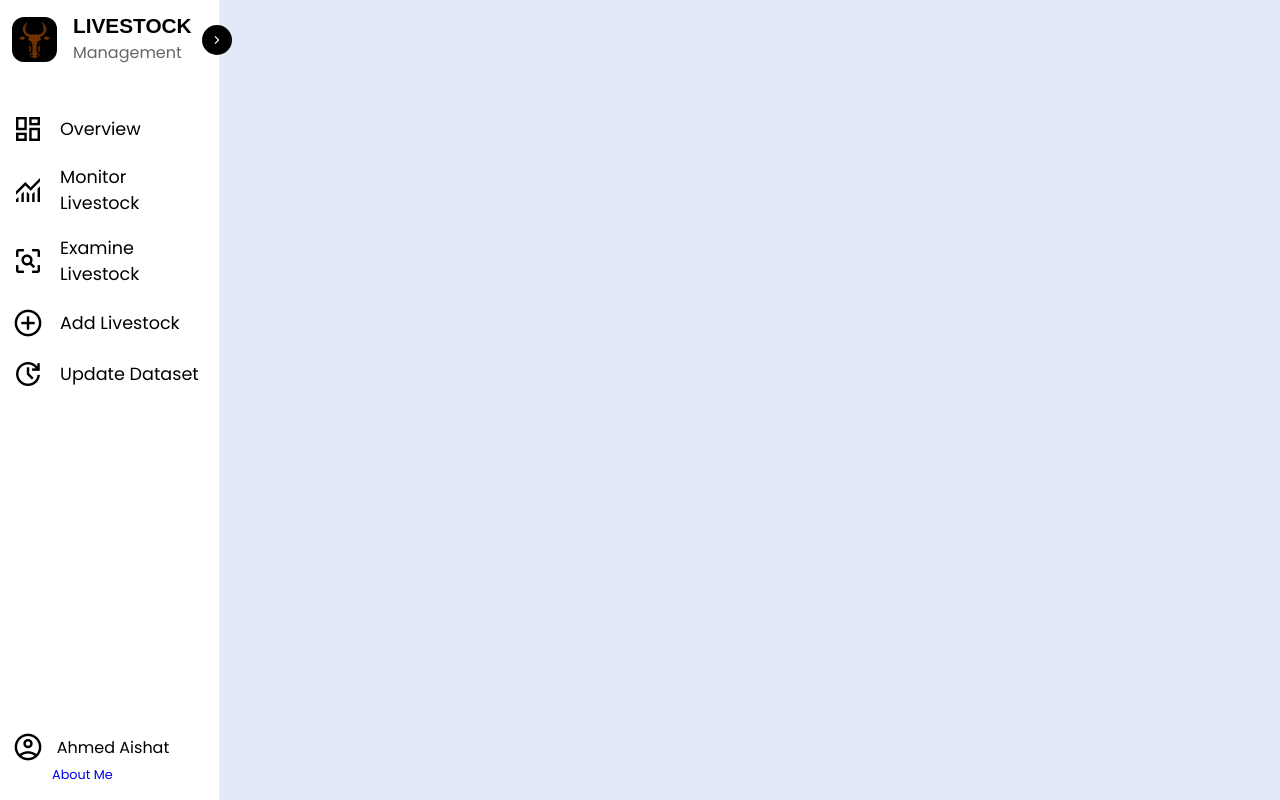
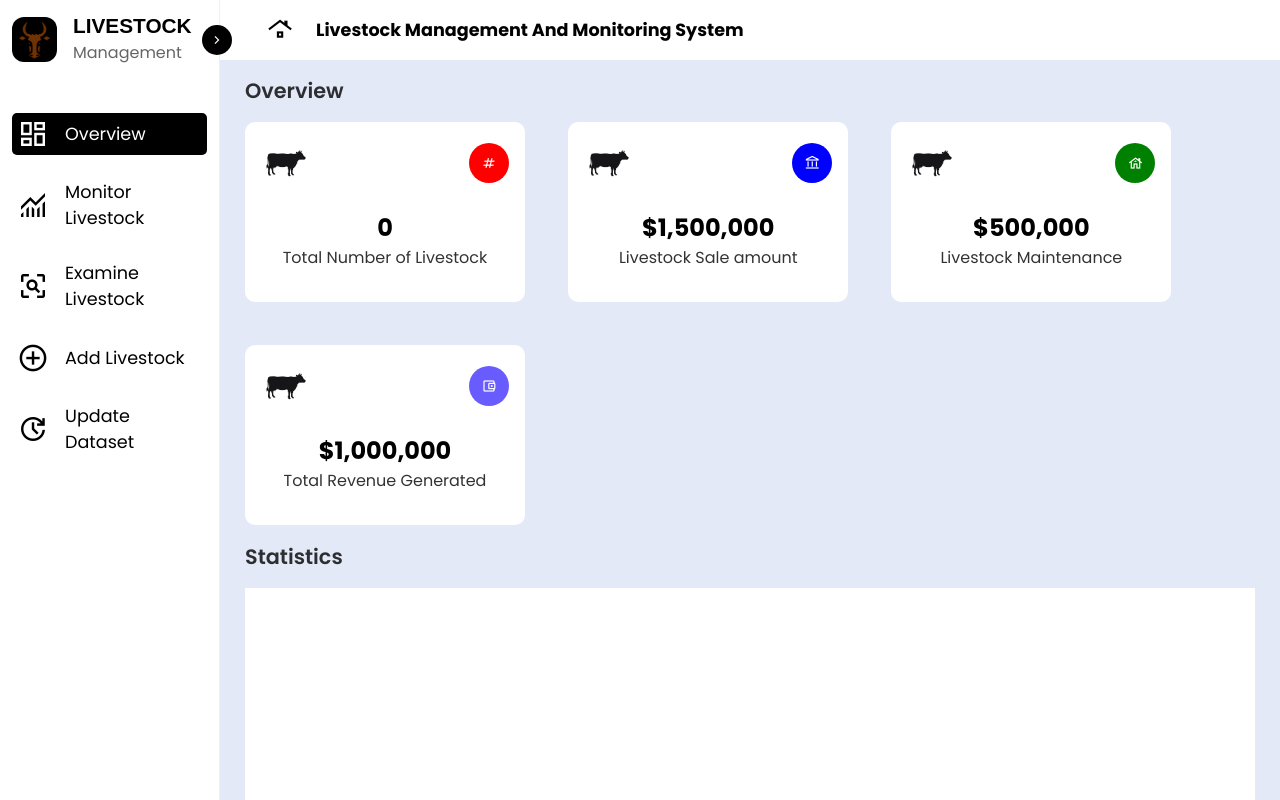
Before and after one commit to PrudentGemini/Livestock-Management, a Django app: template Frontend/templates/index.html in a window 1280 px wide. Run offline with Django 4.2, Linux system fonts and the light colour scheme; the template is opened without the code that fills it, so the values that code supplies are empty; some web fonts are replaced.

Commit message:
nothing serious is going on here

```diff
--- a/Frontend/stylesheets/index.css
+++ b/Frontend/stylesheets/index.css
@@ -2,6 +2,7 @@
     /* ****    COLOR Properties *********** */
     --main-site-background-color:#e4e9f7;
     --side-bar_background-color:#fff;
+    --side-bar-header-background:#fff;
 
     --primary-color:#695cfe;
     --primary-light-color:#f6f5ff;
@@ -87,6 +88,15 @@
     display: flex;
     gap: 1rem;
     align-items: center;
+    padding: 5px;
+    border-radius: 5px;
+    cursor: pointer;
+    transition: .3s all ease;
+}
+.page-parent-container .side-bar .side-bar-navs .active,
+.page-parent-container .side-bar .side-bar-navs .nav-item:hover{
+    background: #000;
+    color: var(--side-bar_background-color);
 }
 .page-parent-container .side-bar .side-bar-navs .nav-item span,
 .page-parent-container .side-bar .user-profile .user-ico span{
@@ -98,7 +108,7 @@
 }
 .page-parent-container .side-bar .user-profile{
     position: absolute;
-    bottom: 1rem;
+    bottom: 3.5rem;
     height: auto;
     display: flex;
     flex-direction: column;
@@ -115,4 +125,104 @@
     text-align: left;
     padding-left: 2.5rem;
 }
-.page-parent-container .main-site-view{
+/* .page-parent-container .main-site-view{
+
+} */
+.page-parent-container .main-site-view .section-header{
+    width: 100%;
+    height: 60px;
+    background: var(--side-bar_background-color);
+    padding: 14px 40px;
+    display: flex;
+    align-items: center;
+
+}
+.page-parent-container .main-site-view .section-header h4{
+    display: flex;
+    align-items: center;
+    gap: 1rem;
+    text-transform: capitalize;
+    font-size: 1.1rem;
+}
+.page-parent-container .main-site-view .section-header h4 span{
+    font-size: 1.6rem;
+    width: 40px;
+    height: 40px;
+    border-radius: 50%;
+    display: flex;
+    align-items: center;
+    justify-content: center;/*
+    background: rgba(0, 0, 0, .6);
+    color: #fff; */
+}
+.page-parent-container .main-site-view .main-site-overview-section{
+    padding: 15px 25px;
+}
+p.section-heading{
+    font-weight: 600;
+    opacity: .8;
+    font-size: 1.3rem;
+    margin-bottom: 1rem;
+    text-transform: capitalize;
+}
+.page-parent-container .main-site-view .main-site-overview-section .livestock-info .card-collections{
+    display: flex;
+    gap: 2.7rem;
+    flex-wrap: wrap;
+    align-items: center;
+    margin-bottom: 1rem;
+}
+.page-parent-container .main-site-view .main-site-overview-section .livestock-info .card{
+    width: 280px;
+    height: 180px;
+    display: flex;
+    flex-direction: column;
+    justify-content: space-between;
+    padding: 1rem;
+    background: var(--side-bar_background-color);
+    border-radius: 10px;
+}
+.page-parent-container .main-site-view .main-site-overview-section .livestock-info .card .card-ico{
+    display: flex;
+    align-items: center;
+    justify-content: space-between;
+}
+.page-parent-container .main-site-view .main-site-overview-section .livestock-info .card .card-ico span:first-child{
+    width: 50px;
+    height: 50px;
+    display: flex;
+    justify-content: center;
+    align-items: center;
+}
+.page-parent-container .main-site-view .main-site-overview-section .livestock-info .card .card-ico span:last-child{
+    width: 40px;
+    height: 40px;
+    display: flex;
+    justify-content: center;
+    align-items: center;
+    color: var(--side-bar_background-color);
+    background-color: var(--bg-color);
+    border-radius: 50%;
+    font-size: 1rem;
+}
+.page-parent-container .main-site-view .main-site-overview-section .livestock-info .card .card-info{
+    width: 100%;
+    display: flex;
+    align-items: center;
+    flex-direction: column;
+    margin-bottom: 1rem;
+}
+.page-parent-container .main-site-view .main-site-overview-section .livestock-info .card .card-info span.price{
+    font-size: 1.5rem;
+    font-weight: bold;
+}
+.page-parent-container .main-site-view .main-site-overview-section .livestock-info .card .card-info p{
+    font-size: 1rem;
+    opacity: .8;
+}
+
+.page-parent-container .main-site-view .main-site-overview-section .livestock-statistical-data .stats{
+    width: 100%;
+    height: 400px;
+    background: var(--side-bar_background-color);
+}
--- a/Frontend/templates/index.html
+++ b/Frontend/templates/index.html
@@ -28,7 +28,7 @@
                 </span>
             </header>
             <nav class="side-bar-navs">
-                <div class="nav-item">
+                <div class="nav-item active">
                     <span class="material-symbols-outlined"> dashboard</span>
                     <p>Overview</p>
                 </div>
@@ -63,7 +63,91 @@
             </div>
         </div>
         <div class="main-site-view" id="main-sect">
+            <div class="section-header">
+                <h4>
+                    <span class="material-symbols-outlined">
+                        roofing
+                    </span>
+                    Livestock Management and monitoring system
+                </h4>
+            </div>
+            <section class="main-site-overview-section">
+                <div class="livestock-info">
+                    <p class="section-heading">Overview</p>
+                    <div class="card-collections">
+                        <div class="card">
+                            <div class="card-ico">
+                                <span>
+                                    <img src="../resources/cow.png" alt="">
+                                </span>
+                                <span class="material-symbols-outlined" style="--bg-color:red">
+                                    tag
+                                </span>
+                            </div>
+                            <div class="card-info">
+                                <span class="price">0</span>
+                                <p class="card-text">
+                                    Total Number of Livestock
+                                </p>
+                            </div>
+                        </div>
+                        <div class="card">
+                            <div class="card-ico">
+                                <span>
+                                    <img src="../resources/cow.png" alt="">
+                                </span>
+                                <span class="material-symbols-outlined" style="--bg-color:blue">
+                                    account_balance
+                                </span>
+                            </div>
+                            <div class="card-info">
+                                <span class="price">$1,500,000</span>
+                                <p class="card-text">
+                                    Livestock Sale amount
+                                </p>
+                            </div>
+                        </div>
+                        <div class="card">
+                            <div class="card-ico">
+                                <span>
+                                    <img src="../resources/cow.png" alt="">
+                                </span>
+                                <span class="material-symbols-outlined" style="--bg-color:green">
+                                    house
+                                </span>
+                            </div>
+                            <div class="card-info">
+                                <span class="price">$500,000</span>
+                                <p class="card-text">
+                                    Livestock Maintenance
+                                </p>
+                            </div>
+                        </div>
+                        <div class="card">
+                            <div class="card-ico">
+                                <span>
+                                    <img src="../resources/cow.png" alt="">
+                                </span>
+                                <span class="material-symbols-outlined" style="--bg-color:#695cfe">
+                                    account_balance_wallet
+                                </span>
+                            </div>
+                            <div class="card-info">
+                                <span class="price">$1,000,000</span>
+                                <p class="card-text">
+                                    Total Revenue Generated
+                                </p>
+                            </div>
+                        </div>
+                    </div>
+                </div>
+                <div class="livestock-statistical-data">
+                    <p class="section-heading">Statistics</p>
+                    <div class="stats">
 
+                    </div>
+                </div>
+            </section>
         </div>
     </div>
 
```
Also changed, not shown: Frontend/resources/cow.png (added).
